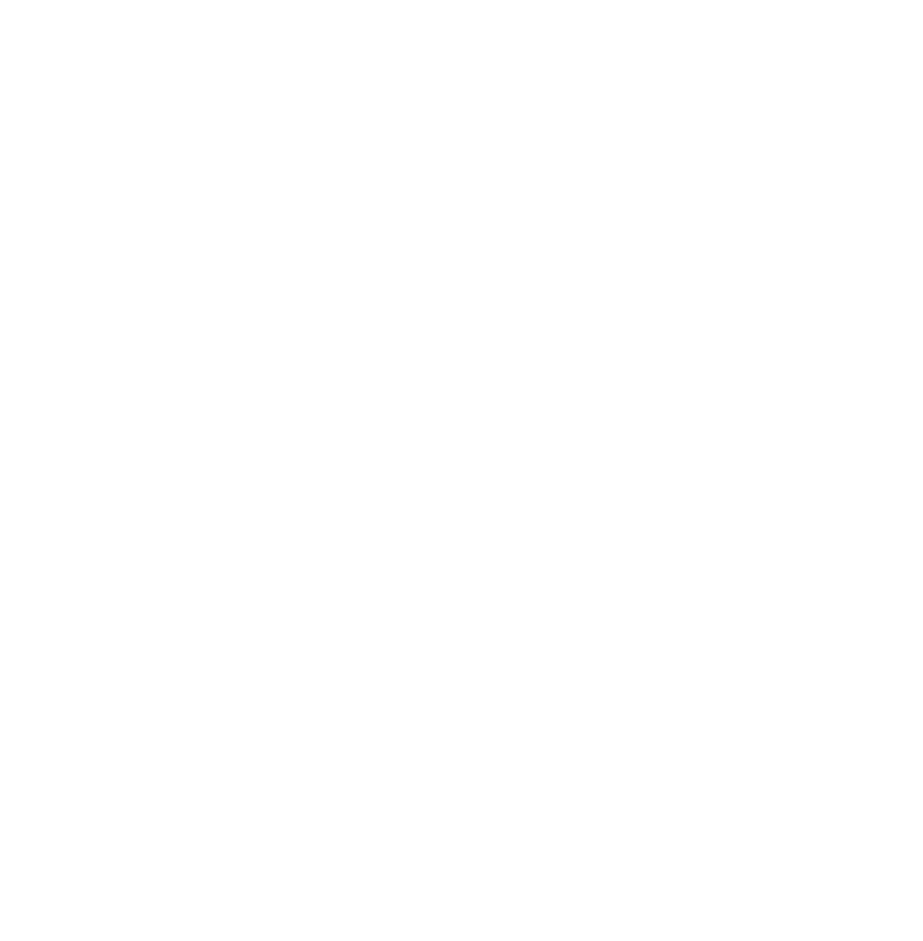
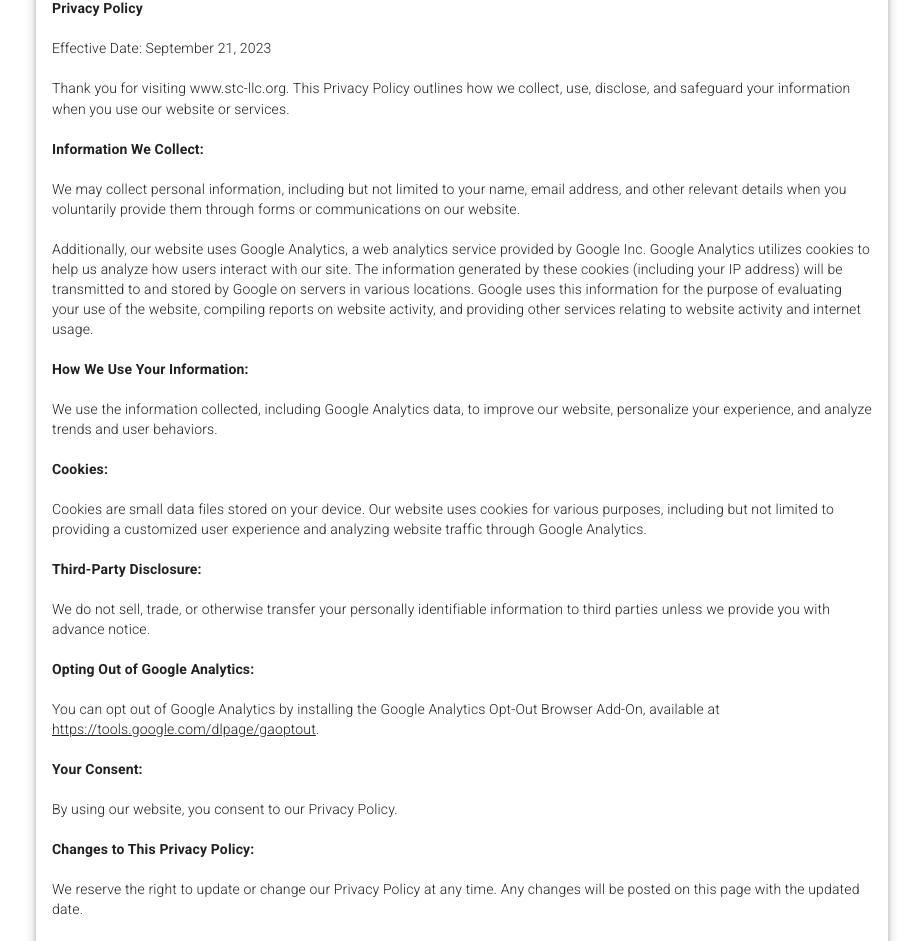
Before and after one commit to dan-price12/dprice12-website, a Next.js app in the folder apps/web/: page /privacy in a window 1280 px wide. Shown: the part 258-1199 px from the top of the page, without its empty margins (178-1101 px from the left). Before the commit the page ends 800 px from the top, so only its background shows below. Built offline with nearby package versions, Linux system fonts and the light colour scheme.

Commit message:
Merged PR 10: Create Privacy Policy
Related work items: #10

```diff
--- a/apps/web/pages/privacy.tsx
+++ b/apps/web/pages/privacy.tsx
@@ -1,5 +1,102 @@
 import React from 'react';
+import {Container, Paper, Typography} from '@mui/material';
+import {styled} from '@mui/material/styles';
+import {SubHeader} from '../ui/page-elements/subheader/SubHeader';
 
 export default function PrivacyPolicy() {
-    return <div>Privacy Policy</div>;
+    const headerText = 'Privacy Policy';
+    const headerSubText = 'Salient Technology Consulting LLC Privacy Policy';
+
+    const BodyTypography = styled(Typography)(({theme}) => ({
+        ...theme.typography.body2,
+        color: 'inherit',
+        flexGrow: 1,
+        fontWeight: 300,
+        justifyContent: 'center',
+        textAlign: 'left',
+        textDecoration: 'none',
+        whiteSpace: 'pre-line'
+    }));
+
+    const BodyHeaderTypography = styled(BodyTypography)(() => ({
+        fontWeight: 700
+    }));
+
+    return (
+        <>
+            <SubHeader headerText={headerText} headerSubText={headerSubText} />
+            <Container maxWidth='md'>
+                <Paper sx={{px: 2, py: 2, mb: 4, mt: 6}} elevation={5}>
+                    <BodyHeaderTypography>Privacy Policy</BodyHeaderTypography>
+                    <BodyTypography>
+                        {`
+Effective Date: September 21, 2023
+
+Thank you for visiting www.stc-llc.org. This Privacy Policy outlines how we collect, use, disclose, and safeguard your information when you use our website or services.
+
+`}
+                    </BodyTypography>
+                    <BodyHeaderTypography>Information We Collect:</BodyHeaderTypography>
+                    <BodyTypography>
+                        {`
+We may collect personal information, including but not limited to your name, email address, and other relevant details when you voluntarily provide them through forms or communications on our website.
+
+Additionally, our website uses Google Analytics, a web analytics service provided by Google Inc. Google Analytics utilizes cookies to help us analyze how users interact with our site. The information generated by these cookies (including your IP address) will be transmitted to and stored by Google on servers in various locations. Google uses this information for the purpose of evaluating your use of the website, compiling reports on website activity, and providing other services relating to website activity and internet usage.
+
+`}
+                    </BodyTypography>
+                    <BodyHeaderTypography>How We Use Your Information:</BodyHeaderTypography>
+                    <BodyTypography>
+                        {`
+We use the information collected, including Google Analytics data, to improve our website, personalize your experience, and analyze trends and user behaviors.
+
+`}
+                    </BodyTypography>
+                    <BodyHeaderTypography>Cookies:</BodyHeaderTypography>
+                    <BodyTypography>
+                        {`
+Cookies are small data files stored on your device. Our website uses cookies for various purposes, including but not limited to providing a customized user experience and analyzing website traffic through Google Analytics.
+
+`}
+                    </BodyTypography>
+                    <BodyHeaderTypography>Third-Party Disclosure:</BodyHeaderTypography>
+                    <BodyTypography>
+                        {`
+We do not sell, trade, or otherwise transfer your personally identifiable information to third parties unless we provide you with advance notice.
+
+`}
+                    </BodyTypography>
+                    <BodyHeaderTypography>Opting Out of Google Analytics:</BodyHeaderTypography>
+                    <BodyTypography>
+                        {`
+You can opt out of Google Analytics by installing the Google Analytics Opt-Out Browser Add-On, available at `}
+                        <a href='https://tools.google.com/dlpage/gaoptout' style={{color: 'inherit'}}>
+                            https://tools.google.com/dlpage/gaoptout
+                        </a>
+                        {`.
+
+`}
+                    </BodyTypography>
+                    <BodyHeaderTypography>Your Consent:</BodyHeaderTypography>
+                    <BodyTypography>
+                        {`
+By using our website, you consent to our Privacy Policy.
+
+`}
+                    </BodyTypography>
+                    <BodyHeaderTypography>Changes to This Privacy Policy:</BodyHeaderTypography>
+                    <BodyTypography>
+                        {`
+We reserve the right to update or change our Privacy Policy at any time. Any changes will be posted on this page with the updated date.
+
+If you have any questions or concerns about our Privacy Policy, please contact us at `}
+                        <a href='mailto:info@stc-llc.org' style={{color: 'inherit'}}>
+                            info@stc-llc.org
+                        </a>
+                        {`.`}
+                    </BodyTypography>
+                </Paper>
+            </Container>
+        </>
+    );
 }
```
Also changed, not shown: apps/web/pages/about.tsx (+13 -15 lines), apps/web/pages/index.tsx (+13 -15 lines), 1 other file (tests, documents, lock files or other folders).
